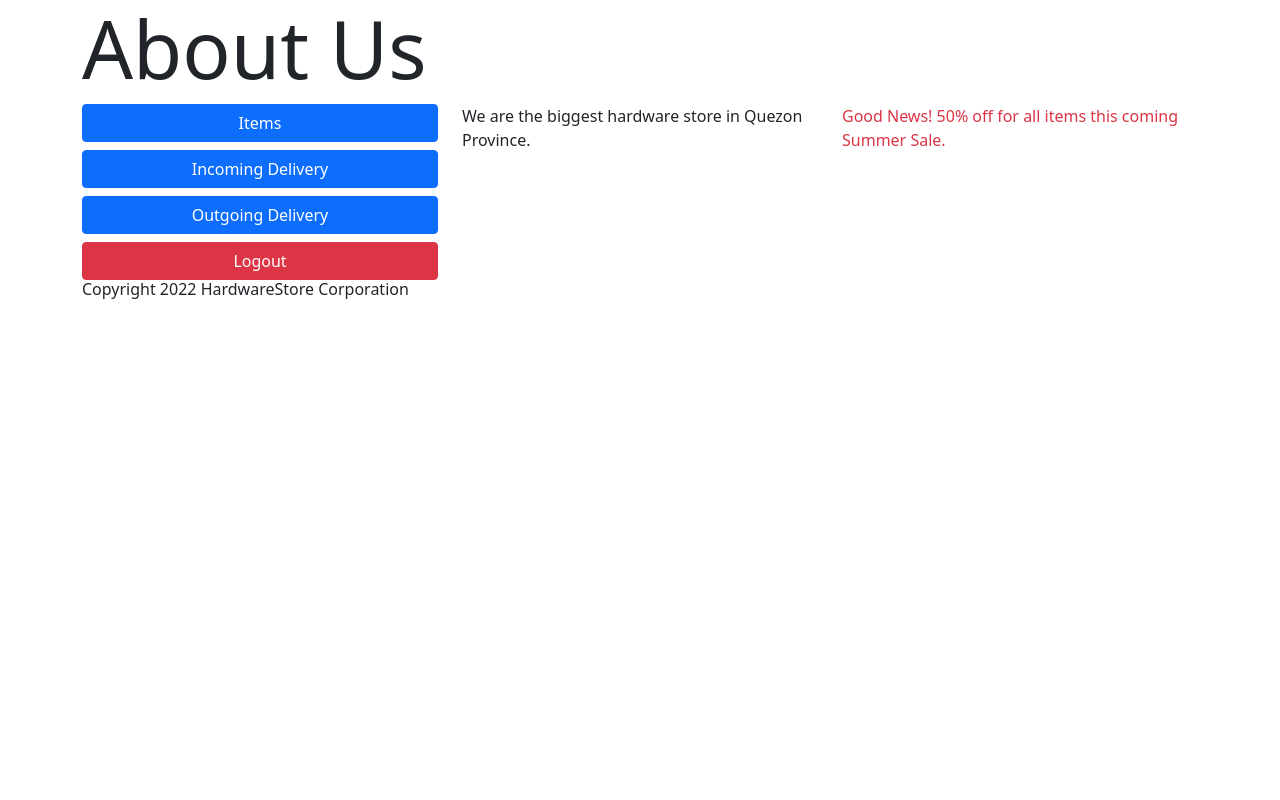
After one commit to AeronOnan/hardwareStore, a Django app: page /aboutus/ in a window 1280 px wide. The commit adds this page. Run offline with Django 4.2, Linux system fonts and the light colour scheme.

Commit message:
Created layout.html and aboutus.html

```diff
--- a/OnanHardwareStore/urls.py
+++ b/OnanHardwareStore/urls.py
@@ -18,4 +18,5 @@ from django.urls import path, include
 
 urlpatterns = [
     path('', include('OnanManageItems.urls')),
+    path('aboutus/', include('OnanManageItems.urls')),
 ]
--- /dev/null
+++ b/OnanManageItems/templates/aboutus.html
@@ -0,0 +1,13 @@
+<html lang="en">
+<head>
+    <meta charset="UTF-8">
+    <meta http-equiv="X-UA-Compatible" content="IE=edge">
+    <meta name="viewport" content="width=device-width, initial-scale=1.0">
+    <title>Document</title>
+</head>
+<body>
+    {% extends 'layout.html' %}
+    {%block header%}About Us{%endblock%}
+    {%block maincontent%}We are the biggest hardware store in Quezon Province.{%endblock%}
+</body>
+</html>
--- /dev/null
+++ b/OnanManageItems/templates/layout.html
@@ -0,0 +1,29 @@
+<html lang="en">
+<head>
+    <meta charset="UTF-8">
+    <meta http-equiv="X-UA-Compatible" content="IE=edge">
+    <meta name="viewport" content="width=device-width, initial-scale=1.0">
+    <title>Document</title>
+    <link href="https://cdn.jsdelivr.net/npm/bootstrap@5.1.3/dist/css/bootstrap.min.css" rel="stylesheet" integrity="sha384-1BmE4kWBq78iYhFldvKuhfTAU6auU8tT94WrHftjDbrCEXSU1oBoqyl2QvZ6jIW3" crossorigin="anonymous">
+    <script src="https://cdn.jsdelivr.net/npm/bootstrap@5.1.3/dist/js/bootstrap.bundle.min.js" integrity="sha384-ka7Sk0Gln4gmtz2MlQnikT1wXgYsOg+OMhuP+IlRH9sENBO0LRn5q+8nbTov4+1p" crossorigin="anonymous"></script>
+</head>
+<body>
+    <div class="container">
+        <div class="row"><h1 class="display-1">{% block header%}{%endblock%}</h1></div>
+        <div class="row">
+            <div class="col">
+                <div class="d-grid gap-2">
+                    <button class="btn btn-primary" type="button">Items</button>
+                    <button class="btn btn-primary" type="button">Incoming Delivery</button>
+                    <button class="btn btn-primary" type="button">Outgoing Delivery</button>
+                    <button class="btn btn-danger" type="button">Logout</button>
+                  </div>
+            </div>
+            <div class="col"><p class="fs-6 text-dark">{%block maincontent%}{%endblock%}</p></div>
+            <dev class="col"><p class="fs-6 text-danger">Good News! 50% off for all items this coming Summer Sale.</p></dev>
+        </div>
+        <div class="row"><h6>Copyright 2022 HardwareStore Corporation</h6></div>
+
+    </div>
+</body>
+</html>
--- a/OnanManageItems/urls.py
+++ b/OnanManageItems/urls.py
@@ -4,4 +4,5 @@ from . import views
 
 urlpatterns = [
     path('', views.main),
+    path('aboutus/', views.aboutus),
 ]
--- a/OnanManageItems/views.py
+++ b/OnanManageItems/views.py
@@ -4,3 +4,6 @@ from django.shortcuts import render
 
 def main(request):
     return render(request, 'index.html')
+
+def aboutus(request):
+    return render(request, 'aboutus.html')
```
Also changed, not shown: OnanManageItems/templates/index.html (+5 -5 lines).
